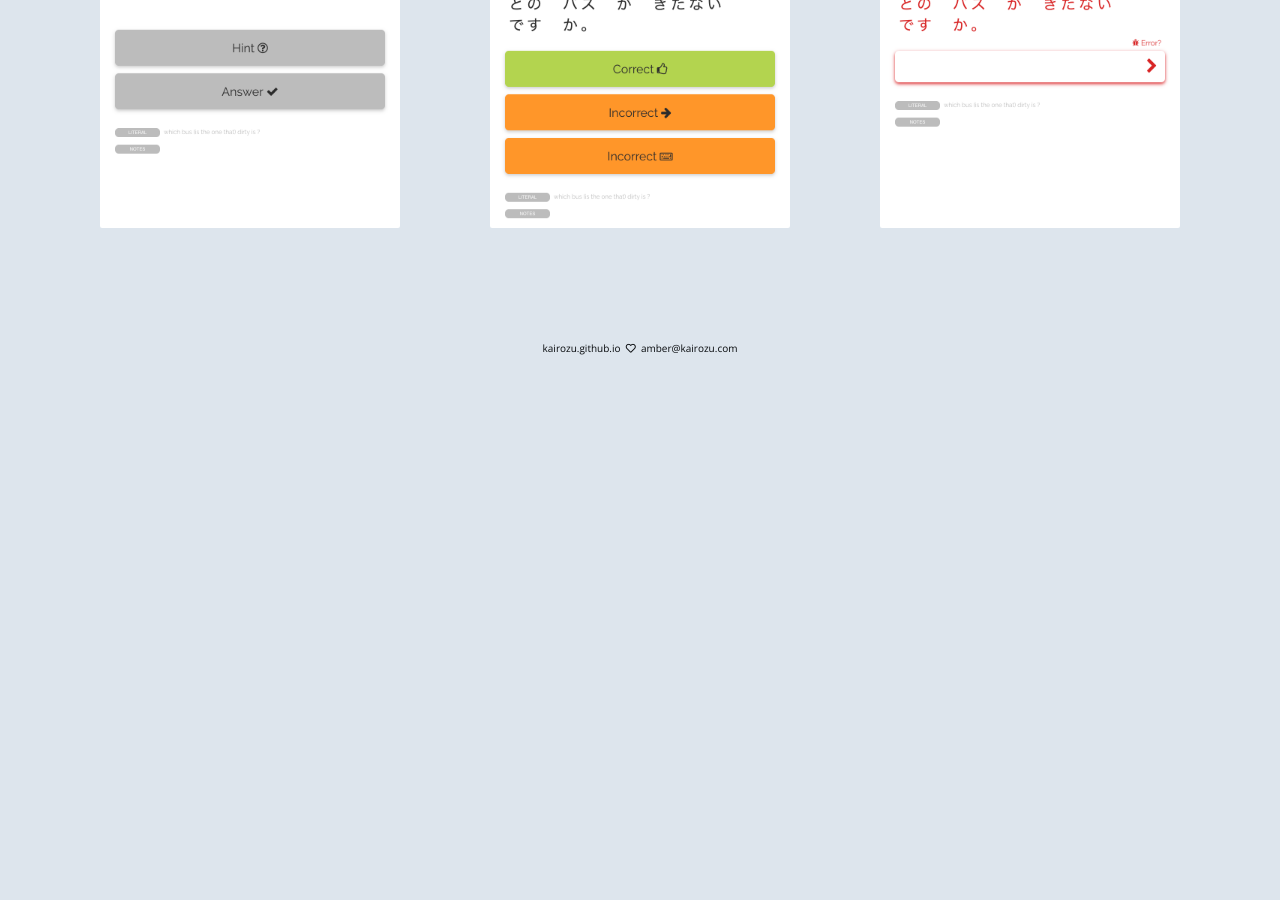
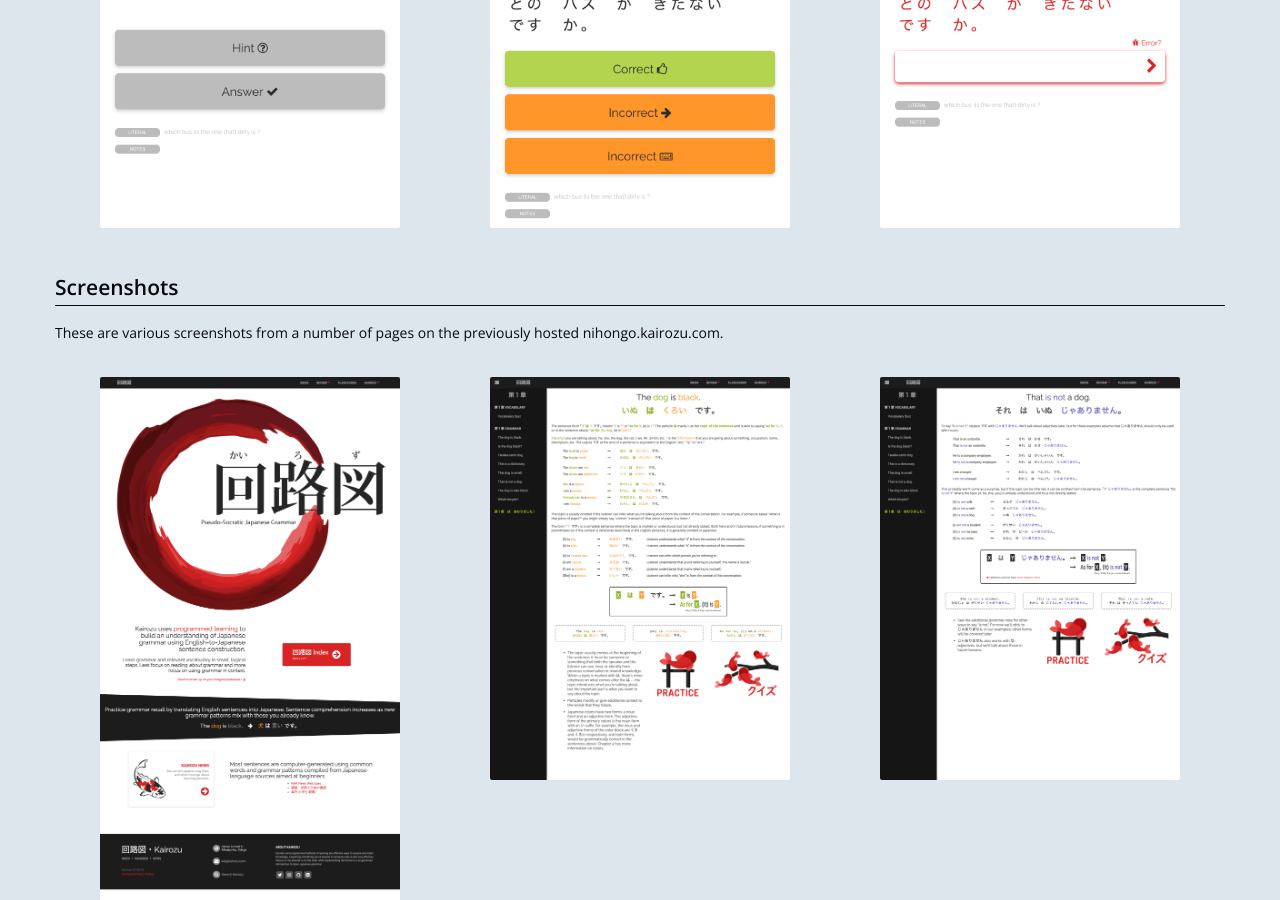
Before and after one commit to kairozu/kairozu.github.io, a Jekyll site: the page built from updates/_posts/2019-04-02-kairozu-overview.md, in a window 1280 px wide and 900 px high, scrolled down 1598 px. Built offline with Jekyll 4.4.1, drawn with Linux system fonts in a browser that asks for light colours; nearby versions of some CDN libraries; before the commit the page ends 2003 px from its top, so only the background shows below that; some of the changed text lies outside the part shown.

Commit message:
add kairozu update

```diff
--- a/updates/_posts/2018-11-02-kairozu-overview.md
+++ b/updates/_posts/2019-04-02-kairozu-overview.md
@@ -41,3 +41,20 @@ My personal usage of Kairozu is largely in the Flashcards system. You can import
 	<a href="/images/flashcard-quick-ans.png"><img width="300" src="/images/flashcard-quick-ans.png" alt="flashcard quick answer" /></a>
     <a href="/images/flashcard-quick-text.png"><img width="300" src="/images/flashcard-quick-text.png" alt="flashcard text mode" /></a>
 </div>
+
+## Screenshots
+These are various screenshots from a number of pages on the previously hosted nihongo.kairozu.com.
+
+<div class="flexBox">
+	<a href="/images/nihongo_kai1.png"><img width="300" src="/images/nihongo_kai1.png" alt="front page" /></a>
+	<a href="/images/nihongo_kai2.png"><img width="300" src="/images/nihongo_kai2.png" alt="lesson1" /></a>
+    <a href="/images/nihongo_kai3.png"><img width="300" src="/images/nihongo_kai3.png" alt="lesson2" /></a>
+</div>
+
+<div class="spacerClear"></div>
+
+<div class="flexBox">
+	<a href="/images/nihongo_kai4.png"><img width="300" src="/images/nihongo_kai4.png" alt="hiragana practice" /></a>
+	<a href="/images/nihongo_kai5.png"><img width="300" src="/images/nihongo_kai5.png" alt="counter practice" /></a>
+    <a href="/images/nihongo_kai6.png"><img width="300" src="/images/nihongo_kai6.png" alt="lesson selection" /></a>
+</div>
```
Also changed, not shown: images/nihongo_kai1.png (added), images/nihongo_kai2.png (added), images/nihongo_kai3.png (added), images/nihongo_kai4.png (added), images/nihongo_kai5.png (added), images/nihongo_kai6.png (added).
